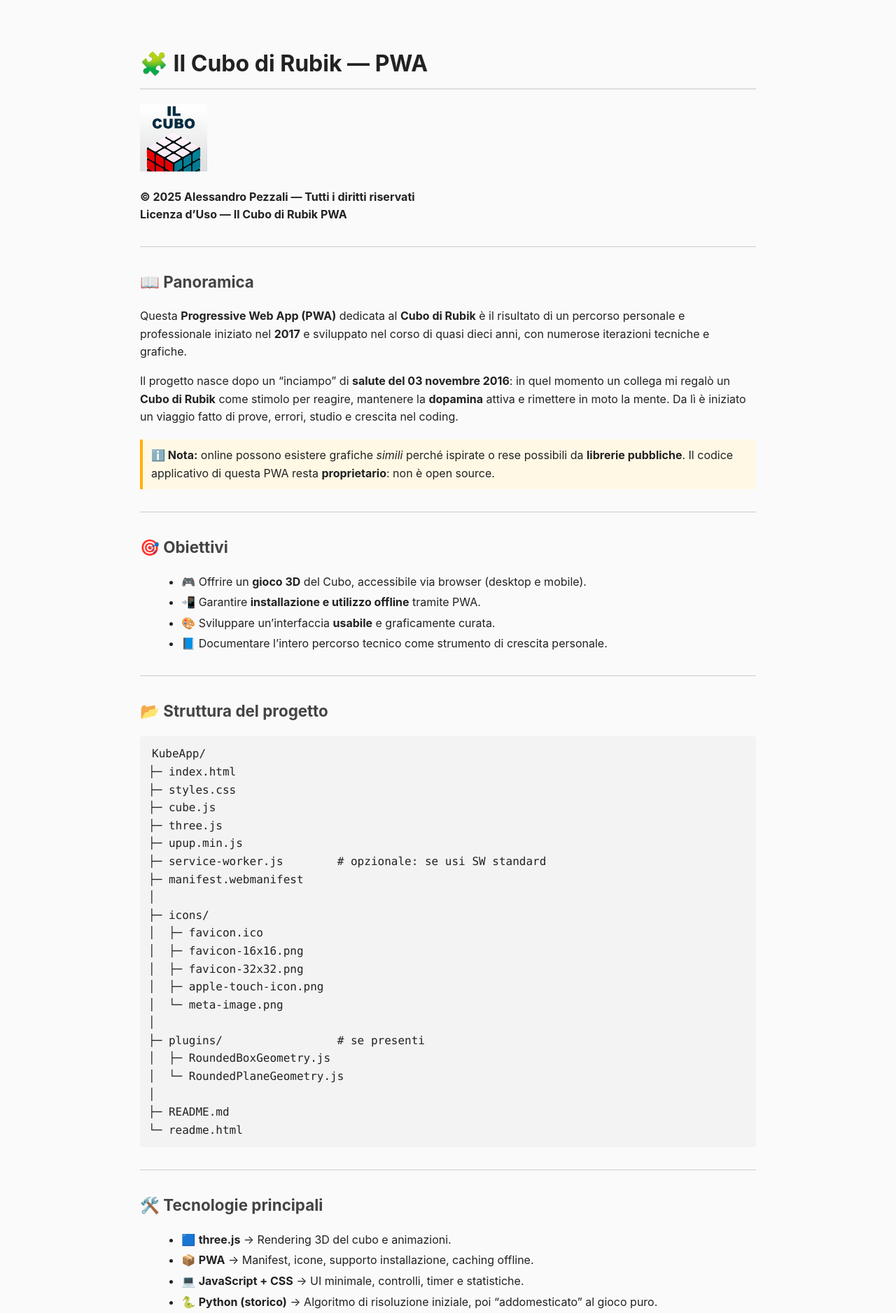
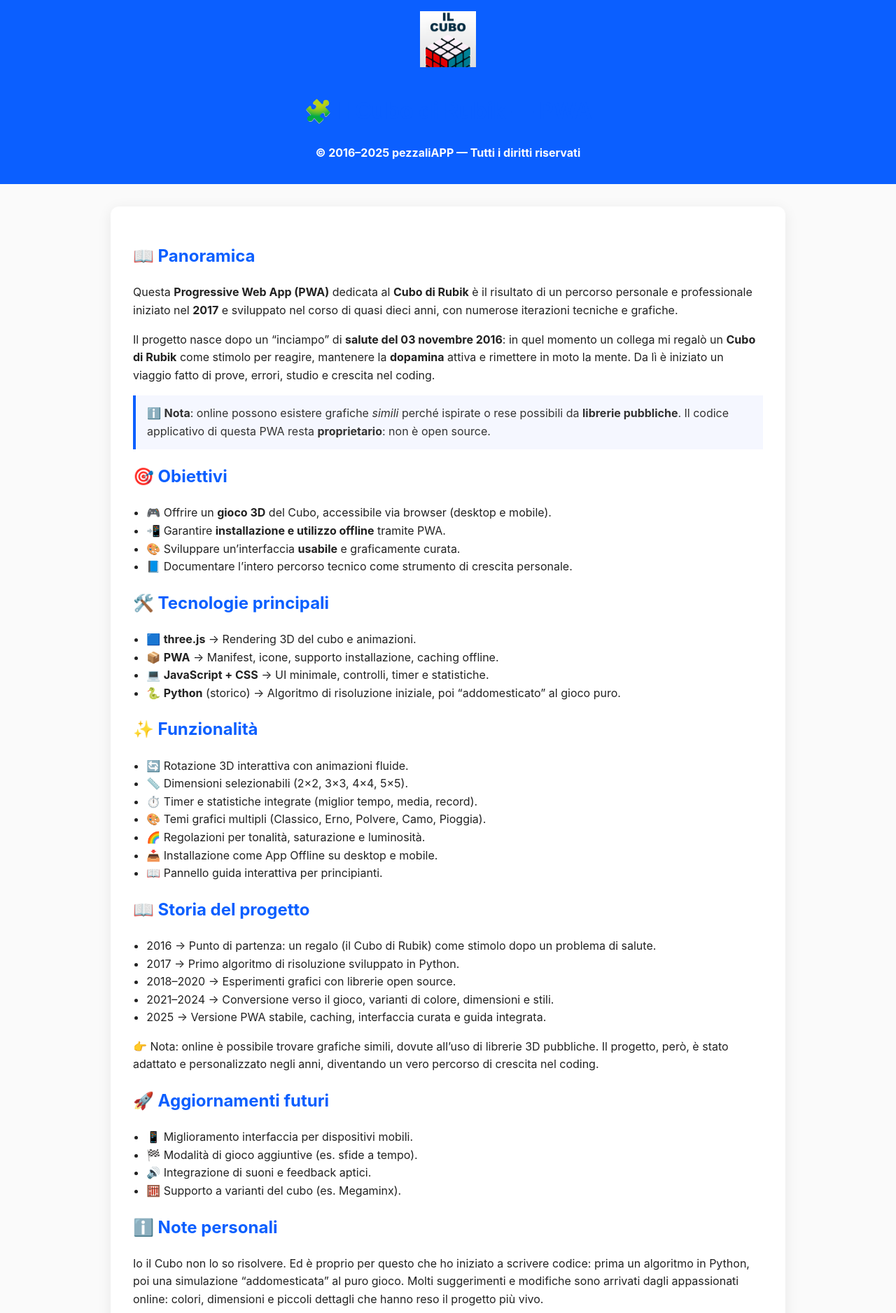
Before and after one commit to pezzaliapp/RubikAPP, a website: page readme.html in a window 1280 px wide. Shown: the top 1876 px of the page at 70% size. Drawn offline with Linux system fonts and the light colour scheme.

Commit message:
Update readme.html

```diff
--- a/readme.html
+++ b/readme.html
@@ -2,145 +2,106 @@
 <html lang="it">
 <head>
   <meta charset="UTF-8">
-  <meta name="viewport" content="width=device-width,initial-scale=1.0">
+  <meta name="viewport" content="width=device-width, initial-scale=1.0">
   <title>README — Il Cubo di Rubik PWA</title>
   <style>
     body {
       font-family: -apple-system, BlinkMacSystemFont, "Segoe UI", Roboto, Arial, sans-serif;
       line-height: 1.6;
-      max-width: 880px;
-      margin: auto;
-      padding: 20px;
+      margin: 0;
+      padding: 0;
       background: #fafafa;
       color: #222;
     }
+    header {
+      background: #0b5fff;
+      color: #fff;
+      padding: 1rem;
+      text-align: center;
+    }
+    header img {
+      max-width: 80px;
+      margin-bottom: 0.5rem;
+    }
+    main {
+      max-width: 900px;
+      margin: 2rem auto;
+      padding: 2rem;
+      background: #fff;
+      border-radius: 12px;
+      box-shadow: 0 4px 20px rgba(0,0,0,0.08);
+    }
     h1, h2, h3 {
-      margin-top: 1.4em;
+      color: #0b5fff;
     }
-    h1 {
-      font-size: 2em;
-      border-bottom: 2px solid #ddd;
-      padding-bottom: .3em;
-    }
-    h2 {
-      font-size: 1.4em;
-      color: #444;
-    }
-    h3 {
-      font-size: 1.15em;
-      color: #555;
-    }
-    pre, code {
-      font-family: ui-monospace, SFMono-Regular, Menlo, Consolas, monospace;
-      background: #f3f3f3;
-      padding: 2px 5px;
-      border-radius: 4px;
-    }
-    pre {
-      padding: 12px;
-      overflow-x: auto;
+    blockquote {
+      background: #f5f7ff;
+      border-left: 4px solid #0b5fff;
+      margin: 1rem 0;
+      padding: 0.8rem 1rem;
+      color: #333;
     }
     ul {
-      margin: 0.5em 0 0.5em 1.2em;
+      padding-left: 1.2rem;
     }
-    li {
-      margin: 0.25em 0;
+    code {
+      background: #f3f3f3;
+      padding: 0.2rem 0.4rem;
+      border-radius: 4px;
+      font-family: ui-monospace, SFMono-Regular, Menlo, Consolas, monospace;
     }
-    hr {
-      border: 0;
-      border-top: 1px solid #ccc;
-      margin: 2em 0;
+    footer {
+      text-align: center;
+      font-size: 0.9rem;
+      padding: 1.5rem;
+      margin-top: 2rem;
+      color: #555;
+      border-top: 1px solid #eee;
     }
-    .note {
-      background: #fff8e5;
-      border-left: 4px solid #ffb100;
-      padding: 10px 12px;
-      margin: 1.2em 0;
-    }
-    img.icon {
-      width: 96px;
-    }
-    .footer {
-      margin-top: 2em;
-      padding-top: 1em;
-      border-top: 1px solid #ccc;
-      font-size: 0.9em;
-      color: #555;
-    }
+    .nowrap { white-space: nowrap; }
   </style>
 </head>
 <body>
+  <header>
+    <img src="icons/apple-touch-icon.png" alt="Icona App">
+    <h1>🧩 Il Cubo di Rubik — PWA</h1>
+    <p><strong>© 2016–2025 pezzaliAPP — Tutti i diritti riservati</strong></p>
+  </header>
 
-<h1>🧩 Il Cubo di Rubik — PWA</h1>
-<p><img src="icons/apple-touch-icon.png" alt="Icona App" class="icon"></p>
-
-<p><b>© 2025 Alessandro Pezzali — Tutti i diritti riservati</b><br>
-<b>Licenza d’Uso — Il Cubo di Rubik PWA</b></p>
-
-<hr>
-
+  <main>
     <h2>📖 Panoramica</h2>
     <p>
-Questa <b>Progressive Web App (PWA)</b> dedicata al <b>Cubo di Rubik</b> è il risultato di un percorso personale e professionale iniziato nel <b>2017</b> e sviluppato nel corso di quasi dieci anni, con numerose iterazioni tecniche e grafiche.
+      Questa <strong>Progressive Web App (PWA)</strong> dedicata al <strong>Cubo di Rubik</strong>
+      è il risultato di un percorso personale e professionale iniziato nel <strong>2017</strong>
+      e sviluppato nel corso di quasi dieci anni, con numerose iterazioni tecniche e grafiche.
     </p>
     <p>
-Il progetto nasce dopo un “inciampo” di <b>salute del 03 novembre 2016</b>: in quel momento un collega mi regalò un <b>Cubo di Rubik</b> come stimolo per reagire, mantenere la <b>dopamina</b> attiva e rimettere in moto la mente.
+      Il progetto nasce dopo un “inciampo” di <strong>salute del 03 novembre 2016</strong>:
+      in quel momento un collega mi regalò un <strong>Cubo di Rubik</strong> come stimolo per reagire,
+      mantenere la <strong>dopamina</strong> attiva e rimettere in moto la mente.
       Da lì è iniziato un viaggio fatto di prove, errori, studio e crescita nel coding.
     </p>
-
-<div class="note">
-<b>ℹ️ Nota:</b> online possono esistere grafiche <i>simili</i> perché ispirate o rese possibili da <b>librerie pubbliche</b>.
-Il codice applicativo di questa PWA resta <b>proprietario</b>: non è open source.
-</div>
-
-<hr>
+    <blockquote>
+      ℹ️ <strong>Nota</strong>: online possono esistere grafiche <em>simili</em> perché ispirate o rese possibili
+      da <strong>librerie pubbliche</strong>.
+      Il codice applicativo di questa PWA resta <strong>proprietario</strong>: non è open source.
+    </blockquote>
 
     <h2>🎯 Obiettivi</h2>
     <ul>
-  <li>🎮 Offrire un <b>gioco 3D</b> del Cubo, accessibile via browser (desktop e mobile).</li>
-  <li>📲 Garantire <b>installazione e utilizzo offline</b> tramite PWA.</li>
-  <li>🎨 Sviluppare un’interfaccia <b>usabile</b> e graficamente curata.</li>
+      <li>🎮 Offrire un <strong>gioco 3D</strong> del Cubo, accessibile via browser (desktop e mobile).</li>
+      <li>📲 Garantire <strong>installazione e utilizzo offline</strong> tramite PWA.</li>
+      <li>🎨 Sviluppare un’interfaccia <strong>usabile</strong> e graficamente curata.</li>
       <li>📘 Documentare l’intero percorso tecnico come strumento di crescita personale.</li>
     </ul>
 
-<hr>
-
-<h2>📂 Struttura del progetto</h2>
-<pre><code>KubeApp/
-├─ index.html
-├─ styles.css
-├─ cube.js
-├─ three.js
-├─ upup.min.js
-├─ service-worker.js        # opzionale: se usi SW standard
-├─ manifest.webmanifest
-│
-├─ icons/
-│  ├─ favicon.ico
-│  ├─ favicon-16x16.png
-│  ├─ favicon-32x32.png
-│  ├─ apple-touch-icon.png
-│  └─ meta-image.png
-│
-├─ plugins/                 # se presenti
-│  ├─ RoundedBoxGeometry.js
-│  └─ RoundedPlaneGeometry.js
-│
-├─ README.md
-└─ readme.html
-</code></pre>
-
-<hr>
-
     <h2>🛠️ Tecnologie principali</h2>
     <ul>
-  <li>🟦 <b>three.js</b> → Rendering 3D del cubo e animazioni.</li>
-  <li>📦 <b>PWA</b> → Manifest, icone, supporto installazione, caching offline.</li>
-  <li>💻 <b>JavaScript + CSS</b> → UI minimale, controlli, timer e statistiche.</li>
-  <li>🐍 <b>Python (storico)</b> → Algoritmo di risoluzione iniziale, poi “addomesticato” al gioco puro.</li>
+      <li>🟦 <strong>three.js</strong> → Rendering 3D del cubo e animazioni.</li>
+      <li>📦 <strong>PWA</strong> → Manifest, icone, supporto installazione, caching offline.</li>
+      <li>💻 <strong>JavaScript + CSS</strong> → UI minimale, controlli, timer e statistiche.</li>
+      <li>🐍 <strong>Python</strong> (storico) → Algoritmo di risoluzione iniziale, poi “addomesticato” al gioco puro.</li>
     </ul>
-
-<hr>
 
     <h2>✨ Funzionalità</h2>
     <ul>
@@ -153,8 +114,6 @@ Il codice applicativo di questa PWA resta <b>proprietario</b>: non è open sourc
       <li>📖 Pannello guida interattiva per principianti.</li>
     </ul>
 
-<hr>
-
     <h2>📖 Storia del progetto</h2>
     <ul>
       <li>2016 → Punto di partenza: un regalo (il Cubo di Rubik) come stimolo dopo un problema di salute.</li>
@@ -163,10 +122,10 @@ Il codice applicativo di questa PWA resta <b>proprietario</b>: non è open sourc
       <li>2021–2024 → Conversione verso il gioco, varianti di colore, dimensioni e stili.</li>
       <li>2025 → Versione PWA stabile, caching, interfaccia curata e guida integrata.</li>
     </ul>
-<p><i>👉 Nota: online è possibile trovare grafiche simili, dovute all’uso di librerie 3D pubbliche.
-Il progetto, però, è stato adattato e personalizzato negli anni, diventando un vero percorso di crescita nel coding.</i></p>
-
-<hr>
+    <p>
+      👉 Nota: online è possibile trovare grafiche simili, dovute all’uso di librerie 3D pubbliche.
+      Il progetto, però, è stato adattato e personalizzato negli anni, diventando un vero percorso di crescita nel coding.
+    </p>
 
     <h2>🚀 Aggiornamenti futuri</h2>
     <ul>
@@ -176,8 +135,6 @@ Il progetto, però, è stato adattato e personalizzato negli anni, diventando un
       <li>🧮 Supporto a varianti del cubo (es. Megaminx).</li>
     </ul>
 
-<hr>
-
     <h2>ℹ️ Note personali</h2>
     <p>
       Io il Cubo non lo so risolvere.
@@ -185,31 +142,31 @@ Ed è proprio per questo che ho iniziato a scrivere codice: prima un algoritmo i
       Molti suggerimenti e modifiche sono arrivati dagli appassionati online: colori, dimensioni e piccoli dettagli che hanno reso il progetto più vivo.
     </p>
 
-<hr>
+    <h2>📌 Crediti & Licenza</h2>
+    <p>👨‍💻 Autore: Alessandro Pezzali<br>
+       📅 Anni di sviluppo: 2016–2025<br>
+       ⚖️ <strong>Licenza d’Uso Limitata — Tutti i diritti riservati</strong></p>
 
-<h2>📌 Crediti & Licenza</h2>
+    <p>© 2016–2025 pezzaliAPP. Tutti i diritti riservati.<br>
+    Il software, i contenuti e gli asset grafici sono concessi <strong>esclusivamente per uso personale e non commerciale</strong> agli utenti finali, senza trasferimento di diritti.</p>
+
+    <h3>❌ Non è consentito, senza autorizzazione scritta:</h3>
     <ul>
-  <li>👨‍💻 Autore: Alessandro Pezzali</li>
-  <li>📅 Anni di sviluppo: 2017–2025</li>
-  <li>⚖️ Licenza: Tutti i diritti riservati</li>
+      <li>Copiare, modificare, distribuire o pubblicare il codice.</li>
+      <li>Utilizzare il progetto (o derivati) a fini commerciali.</li>
+      <li>Eseguire reverse engineering o rimuovere/alterare note di copyright.</li>
     </ul>
 
-<p><b>© 2025 Alessandro Pezzali. Tutti i diritti riservati.</b><br>
-Il software, i contenuti e gli asset grafici sono concessi in uso personale agli utenti finali, senza trasferimento di diritti.</p>
-
-<p><b>Non è consentito</b>, senza autorizzazione scritta:</p>
+    <h3>✅ È consentito:</h3>
     <ul>
-  <li>❌ Copiare, modificare, distribuire o pubblicare il codice.</li>
-  <li>❌ Utilizzare il progetto (o derivati) a fini commerciali.</li>
-  <li>❌ Eseguire reverse engineering o rimuovere/alterare note di copyright.</li>
+      <li>L’uso personale, non commerciale, per giocare e testare l’app.</li>
     </ul>
 
-<p>👉 È consentito l’uso personale per giocare e testare l’app.<br>
-Per richieste specifiche: 🌐 <a href="https://pezzaliapp.com">pezzaliAPP.com</a></p>
+    <p>📬 Per richieste specifiche: 🌐 <a href="https://www.pezzaliapp.com" target="_blank">pezzaliAPP.com</a></p>
+  </main>
 
-<div class="footer">
-  <p><b>README</b> — versione HTML per consultazione via browser.</p>
-</div>
-
+  <footer>
+    © 2016–2025 pezzaliAPP — Tutti i diritti riservati • Una PWA di pezzaliAPP.com
+  </footer>
 </body>
 </html>
```
Lines whose indentation alone changed are shown as unchanged.
